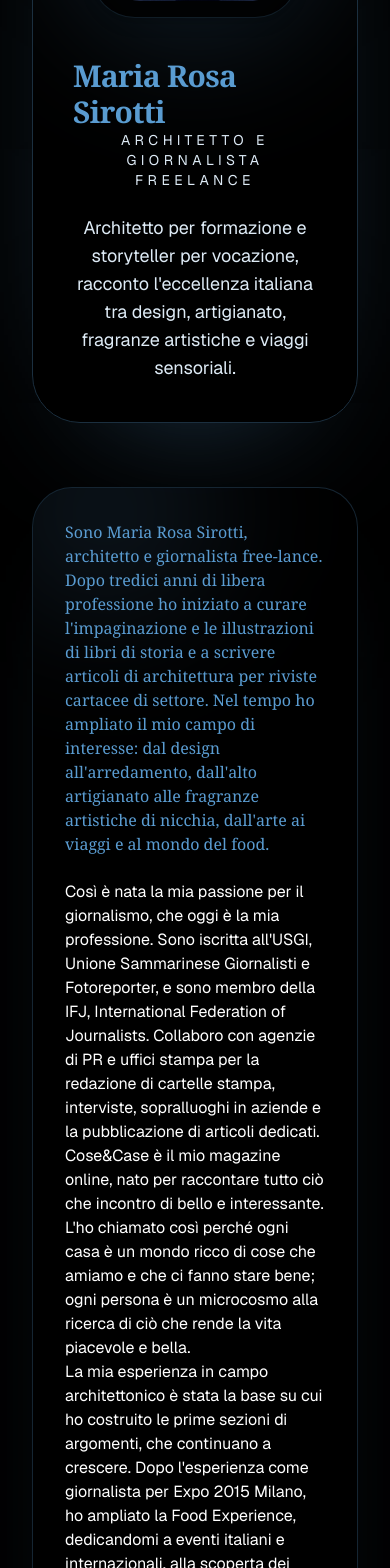
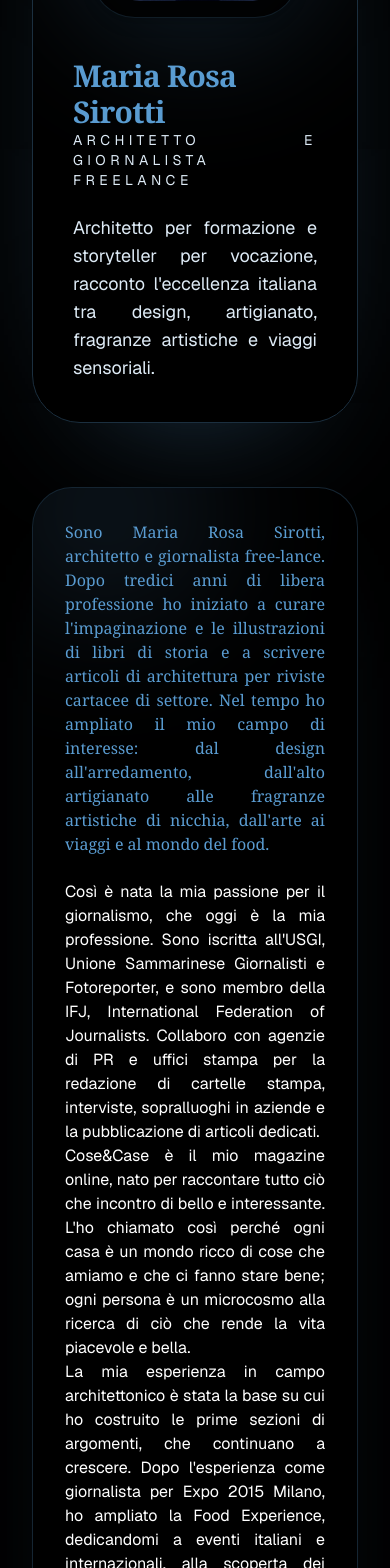
Before and after one commit to TheInkedEngineer/cosecasa-blog, a Next.js app: page /about in a window 390 px wide. Shown: the part 360-1928 px from the top of the page. Built offline with nearby package versions, Linux system fonts and the light colour scheme.

Commit message:
justify text

```diff
--- a/app/about/page.tsx
+++ b/app/about/page.tsx
@@ -42,10 +42,10 @@ export default function AboutPage() {
                   >
                     Maria Rosa Sirotti
                   </Title>
-                  <p className="text-sm uppercase tracking-[0.32em] text-muted-foreground">
+                  <p className="text-sm uppercase tracking-[0.32em] text-muted-foreground text-justify">
                     Architetto e giornalista freelance
                   </p>
-                  <p className="text-lg text-muted-foreground md:text-xl">
+                  <p className="text-lg text-muted-foreground text-justify md:text-xl">
                     Architetto per formazione e storyteller per vocazione, racconto l'eccellenza italiana tra design,
                     artigianato, fragranze artistiche e viaggi sensoriali.
                   </p>
@@ -57,7 +57,7 @@ export default function AboutPage() {
               <div className="relative overflow-hidden rounded-[2.5rem] border border-border/80 bg-background/75 p-8 shadow-[0_35px_120px_-100px_var(--ring)] md:p-12">
                 <div aria-hidden className="absolute -top-24 -left-12 h-60 w-60 rounded-full bg-brand-primary/12 blur-3xl" />
                 <div aria-hidden className="absolute -bottom-16 -right-20 h-64 w-64 rounded-full border border-brand-primary/30 opacity-40" />
-                <div className="prose prose-lg max-w-none text-foreground prose-headings:font-serif prose-a:text-brand-primary prose-strong:text-foreground prose-p:leading-relaxed prose-blockquote:border-l-brand-primary/60">
+                <div className="prose prose-lg max-w-none text-justify text-foreground prose-headings:font-serif prose-headings:text-left prose-a:text-brand-primary prose-strong:text-foreground prose-p:leading-relaxed prose-blockquote:border-l-brand-primary/60">
                   <p className="lead font-serif text-brand-primary">
                     Sono Maria Rosa Sirotti, architetto e giornalista free-lance. Dopo tredici anni di libera
                     professione ho iniziato a curare l'impaginazione e le illustrazioni di libri di storia e a scrivere
```
